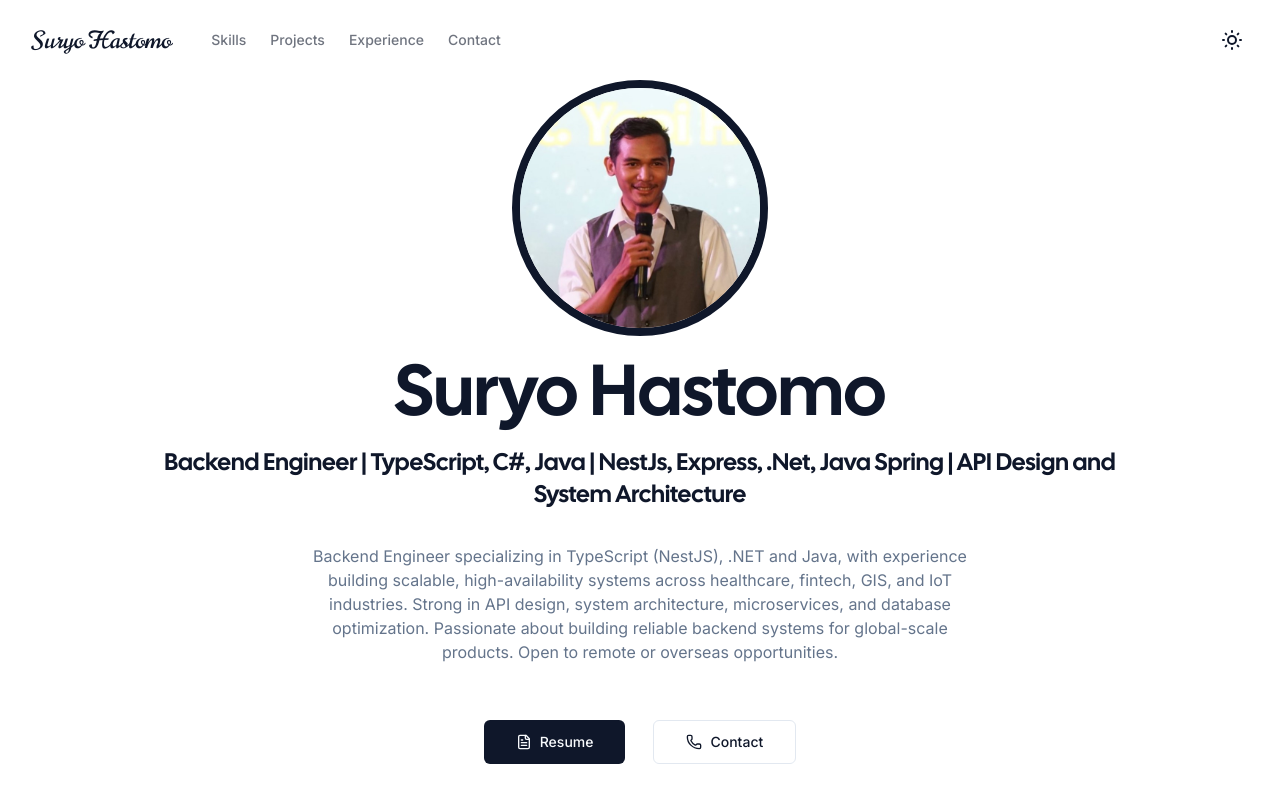
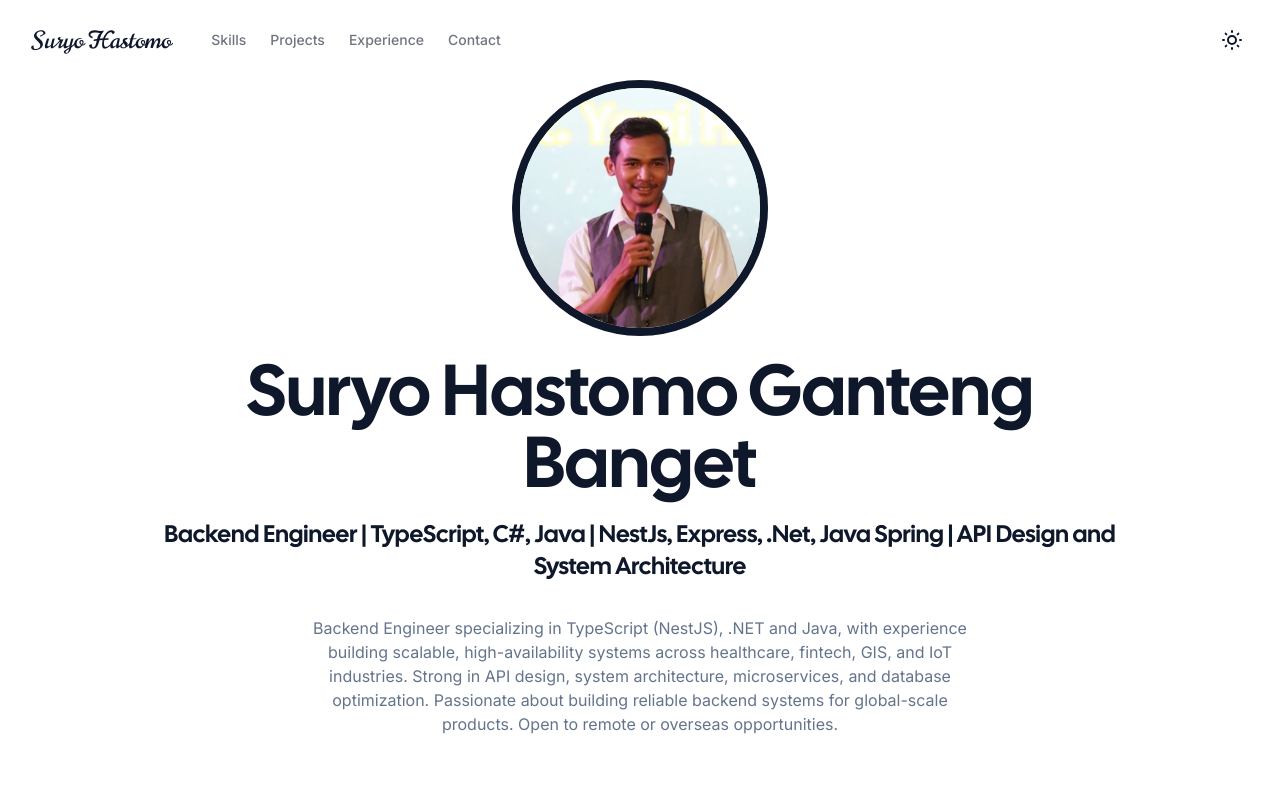
Before and after one commit to soerjo/my-web-portofolia, a Next.js app: page / in a window 1280 px wide. Shown: the top 790 px of the page. Built offline with nearby package versions, Linux system fonts and the light colour scheme.

Commit message:
refactor: test auto deploy

```diff
--- a/app/(root)/page.tsx
+++ b/app/(root)/page.tsx
@@ -80,7 +80,7 @@ export default function IndexPage() {
             delay={0.2}
             className="font-heading text-3xl sm:text-5xl md:text-6xl lg:text-7xl"
           >
-            Suryo Hastomo
+            Suryo Hastomo Ganteng Banget
           </AnimatedText>
           <AnimatedText
             as="h3"
```
